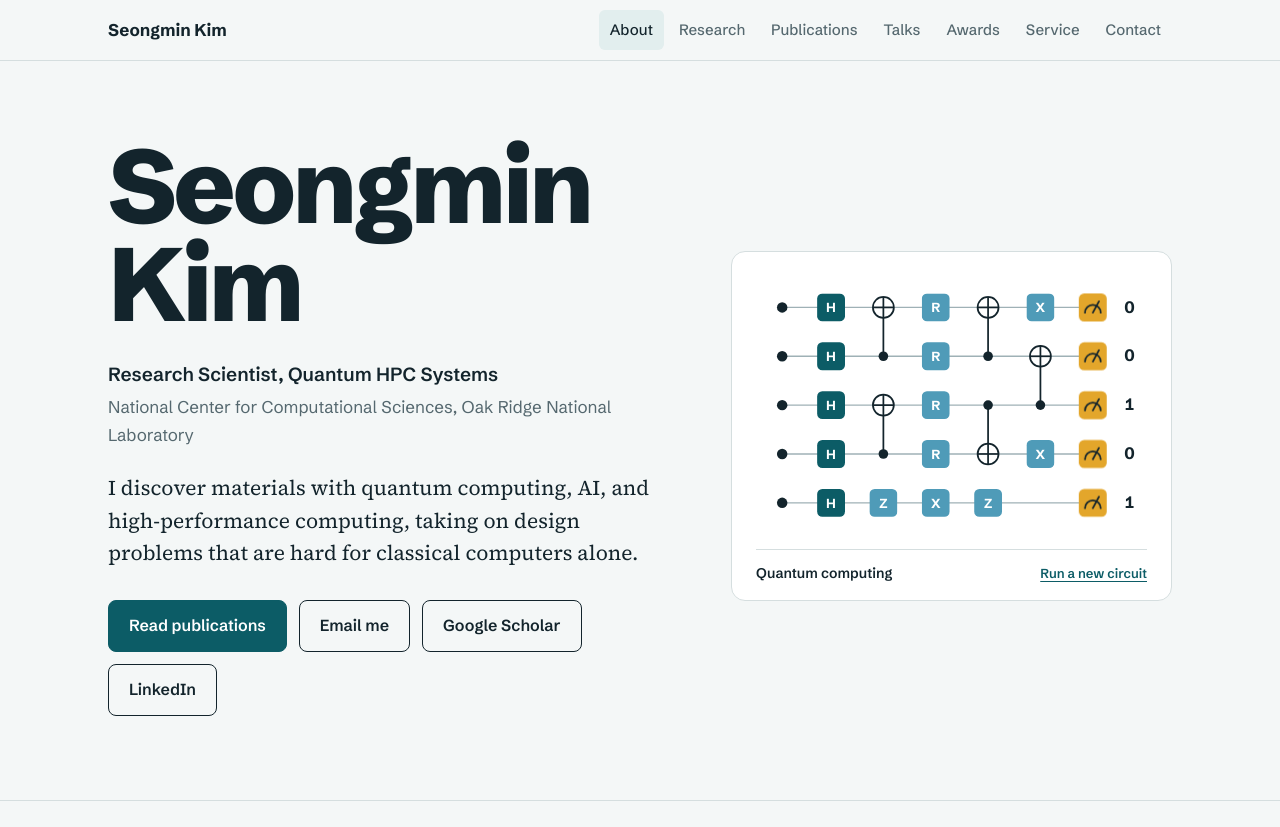
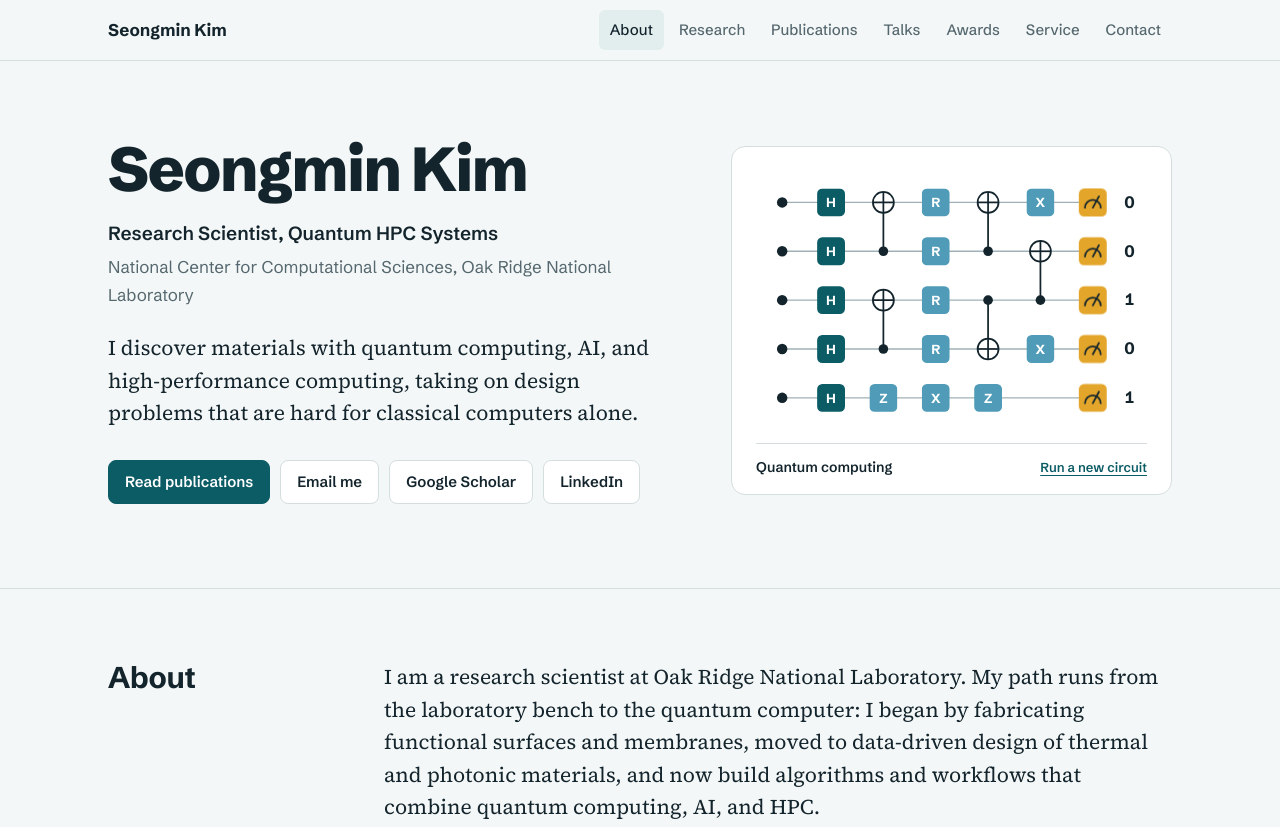
Before and after one commit to Seongmin-Kim-ornl/skim.github.io, a plain HTML site: page index.html in a window 1280 px wide. Shown: the top 827 px of the page. Drawn offline with Linux system fonts and the light colour scheme.

Commit message:
Refine hero section styles and button design
Updated styles for hero section and button interactions.

```diff
--- a/index.html
+++ b/index.html
@@ -68,20 +68,20 @@
   /* ---------- hero ---------- */
   .hero { padding: 76px 0 84px; }
   .hero .wrap { display: grid; grid-template-columns: minmax(0, 1.25fr) minmax(0, 1fr); gap: 72px; align-items: center; }
-  .hero h1 { font-size: clamp(52px, 8.4vw, 104px); font-weight: 800; letter-spacing: -0.04em; line-height: 0.94; }
-  .hero-role { font-family: var(--sans); font-size: 19px; font-weight: 600; margin: 26px 0 4px; }
+  .hero h1 { font-size: clamp(40px, 5vw, 62px); font-weight: 800; letter-spacing: -0.03em; line-height: 1.02; }
+  .hero-role { font-family: var(--sans); font-size: 19px; font-weight: 600; margin: 18px 0 4px; }
   .hero-org { font-family: var(--sans); font-size: 17px; color: var(--muted); margin: 0 0 24px; }
   .hero-lede { font-size: 21px; line-height: 1.55; max-width: 34em; margin-bottom: 30px; }
-  .actions { display: flex; flex-wrap: wrap; gap: 12px; font-family: var(--sans); }
+  .actions { display: flex; flex-wrap: wrap; gap: 10px; font-family: var(--sans); }
   .btn {
-    display: inline-block; padding: 12px 20px; border-radius: 8px;
-    font-size: 16px; font-weight: 600; text-decoration: none;
-    border: 1.5px solid var(--ink); color: var(--ink); background: transparent; cursor: pointer;
+    display: inline-block; padding: 9px 16px; border-radius: 8px;
+    font-size: 15px; font-weight: 600; text-decoration: none;
+    border: 1px solid var(--line); color: var(--ink); background: var(--panel); cursor: pointer;
     font-family: var(--sans);
   }
-  .btn:hover { background: var(--ink); color: #fff; }
+  .btn:hover { border-color: var(--teal); color: var(--teal); }
   .btn.solid { background: var(--teal); border-color: var(--teal); color: #fff; }
-  .btn.solid:hover { background: var(--ink); border-color: var(--ink); }
+  .btn.solid:hover { background: var(--ink); border-color: var(--ink); color: #fff; }
 
   /* illustration panels (hero circuit, research figures) */
   .fig { margin: 0; font-family: var(--sans); min-width: 0; }
@@ -246,7 +246,7 @@
 <section class="hero" id="top">
   <div class="wrap">
     <div>
-      <h1>Seongmin<br>Kim</h1>
+      <h1>Seongmin Kim</h1>
       <p class="hero-role">Research Scientist, Quantum HPC Systems</p>
       <p class="hero-org">National Center for Computational Sciences, Oak Ridge National Laboratory</p>
       <p class="hero-lede">I discover materials with quantum computing, AI, and high-performance computing, taking on design problems that are hard for classical computers alone.</p>
```
